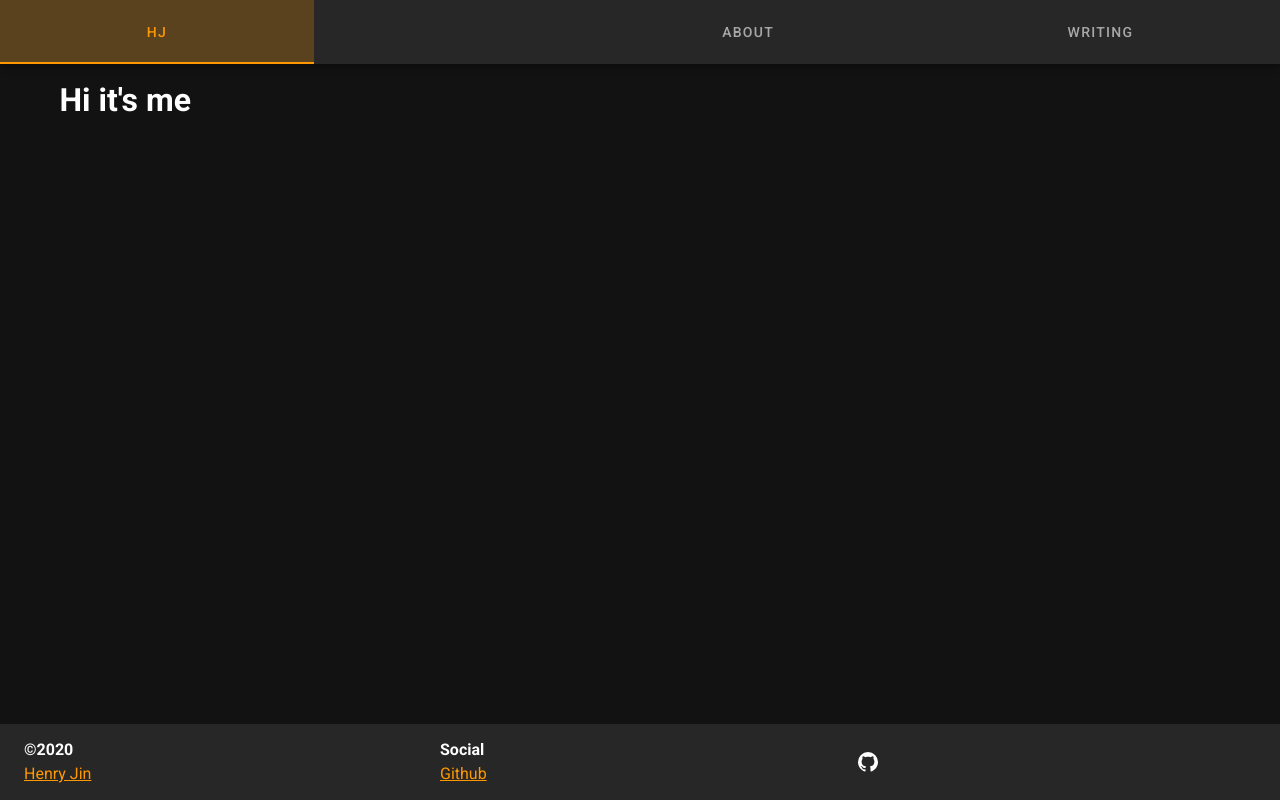
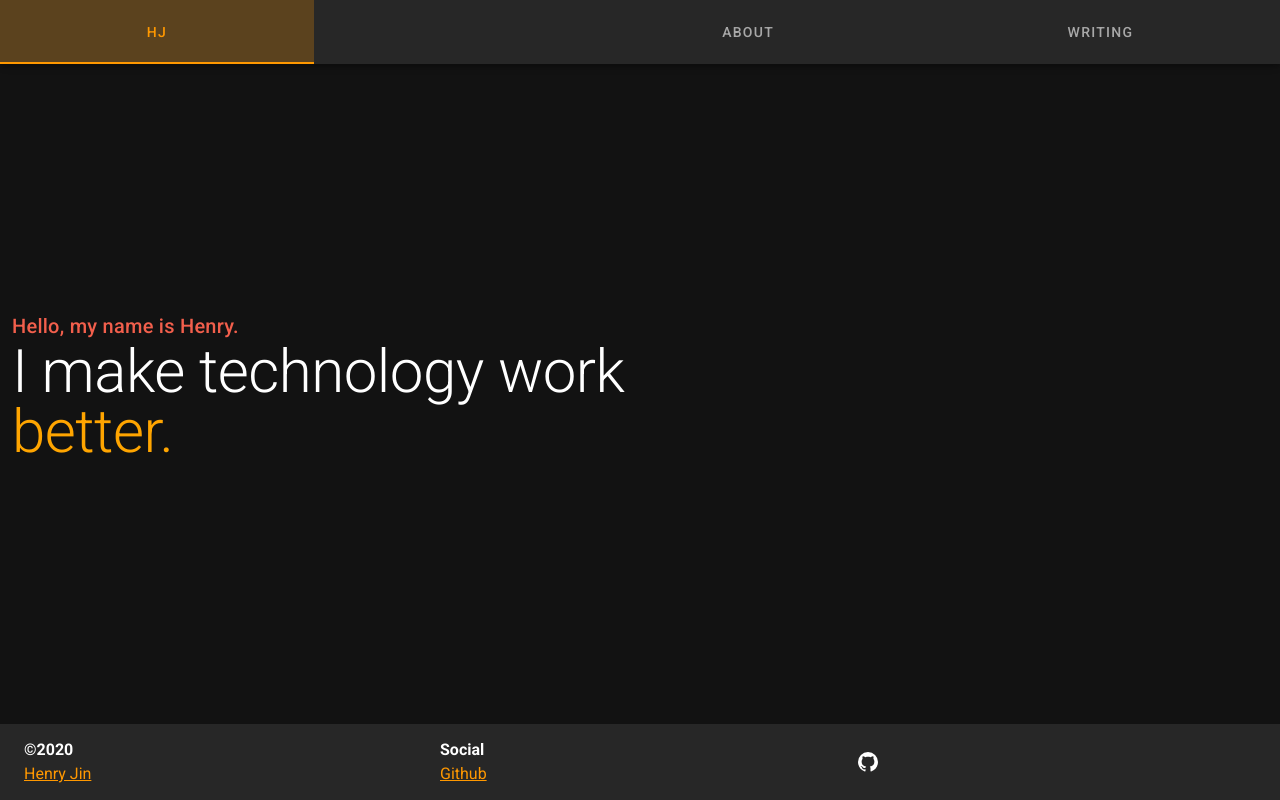
Before and after one commit to henryjin3/henryjin-dev, a Nuxt app: page / in a window 1280 px wide. Built offline with nearby package versions, Linux system fonts and the light colour scheme.

Commit message:
set up basic home page

```diff
--- a/layouts/default.vue
+++ b/layouts/default.vue
@@ -3,9 +3,7 @@
     <Navbar />
 
     <v-content>
-      <v-container>
-        <nuxt />
-      </v-container>
+      <nuxt />
     </v-content>
     <Footer />
   </v-app>
--- /dev/null
+++ b/pages/about.vue
@@ -0,0 +1,9 @@
+<template>
+  <p>need an about page</p>
+</template>
+
+<script>
+export default {
+  name: 'about'
+};
+</script>
--- a/pages/index.vue
+++ b/pages/index.vue
@@ -1,5 +1,13 @@
 <template>
-  <h1>Hi it's me</h1>
+  <v-container fluid fill-height fill-width class="home-hero">
+    <v-layout justify-center column>
+      <div class="title greeting">Hello, my name is Henry.</div>
+      <div class="display-3">
+        I make technology work
+        <p>better.</p>
+      </div>
+    </v-layout>
+  </v-container>
 </template>
 
 <script>
@@ -13,3 +21,12 @@ export default {
   }
 };
 </script>
+
+<style scoped>
+.greeting {
+  color: #f25f4c;
+}
+p {
+  color: orange;
+}
+</style>
```
